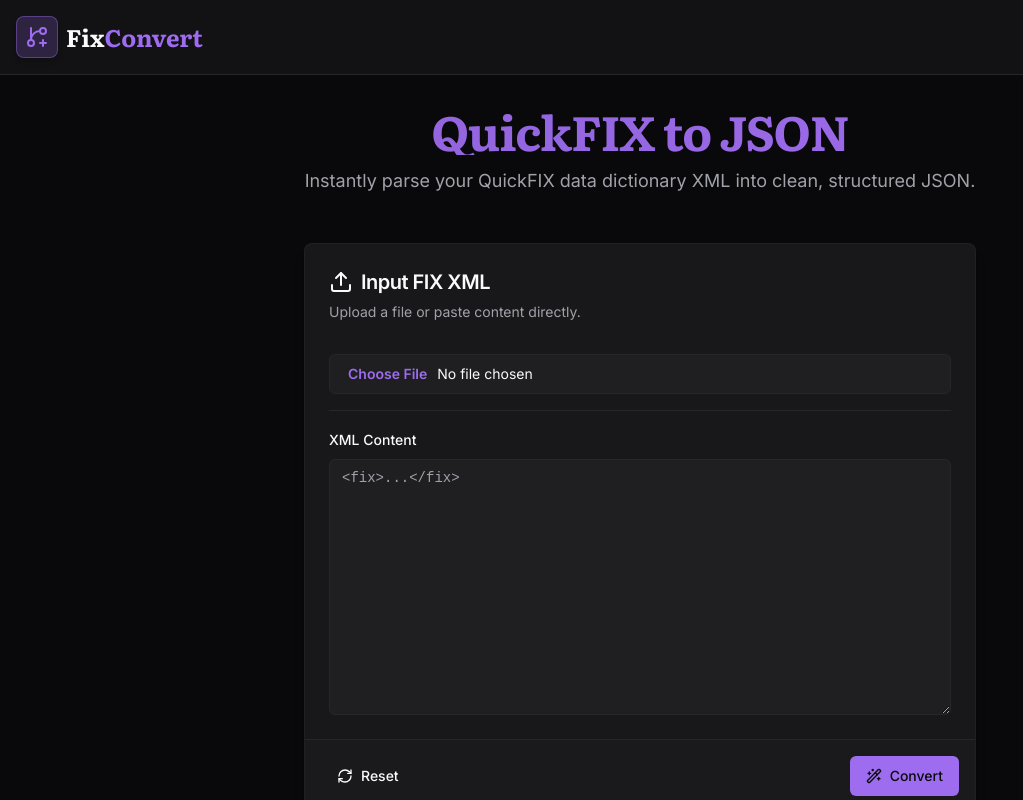
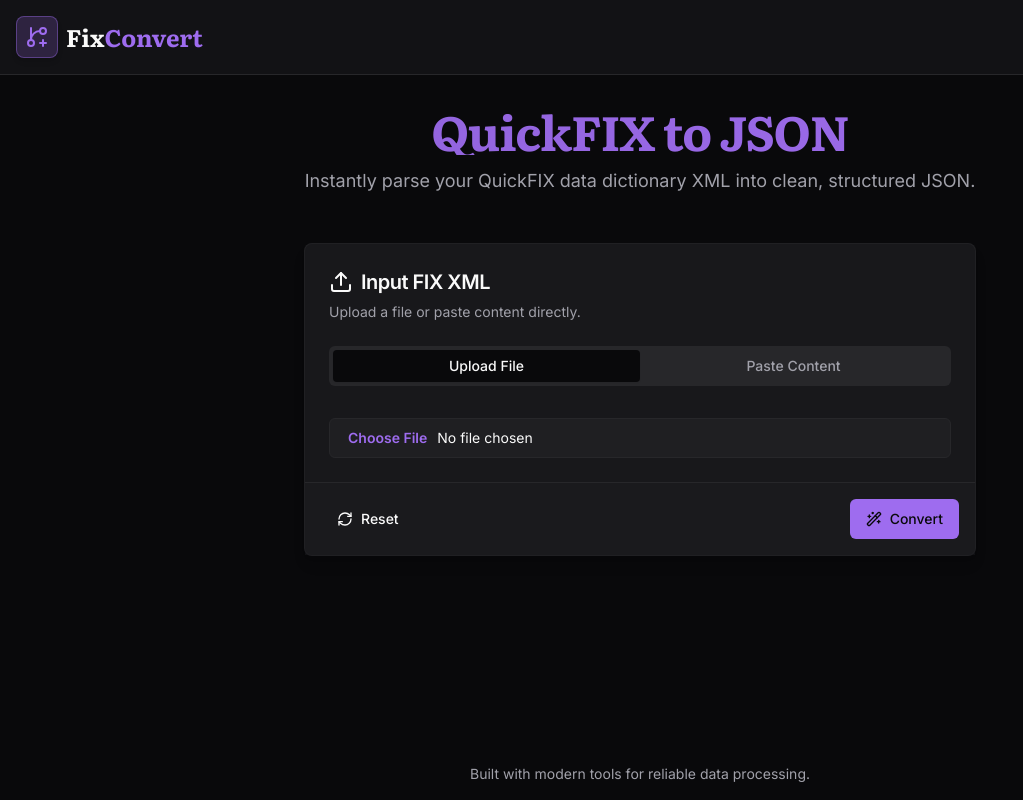
Before and after one commit to utkarsh-1912/FIXconvert, a Next.js app: page / in a window 1280 px wide. Shown: the top 800 px of the page, without its empty margins (0-1023 px from the left). Built offline with nearby package versions, Linux system fonts and the light colour scheme.

Commit message:
add toggle to hande
Upload a file or paste content directly.
Upload Fil

```diff
--- a/src/app/page.tsx
+++ b/src/app/page.tsx
@@ -12,11 +12,10 @@ import { Form, FormControl, FormField, FormItem, FormLabel, FormMessage } from '
 import { Input } from '@/components/ui/input';
 import { Textarea } from '@/components/ui/textarea';
 import { Alert, AlertDescription, AlertTitle } from '@/components/ui/alert';
-import { Skeleton } from '@/components/ui/skeleton';
 import { Logo } from '@/components/logo';
 import { Upload, FileJson, Copy, Download, AlertCircle, RefreshCw, Wand2, ArrowLeft } from 'lucide-react';
 import { useToast } from '@/hooks/use-toast';
-import { Separator } from '@/components/ui/separator';
+import { Tabs, TabsContent, TabsList, TabsTrigger } from '@/components/ui/tabs';
 
 const formSchema = z.object({
   xmlContent: z.string().min(10, { message: 'XML content must be provided.' }),
@@ -68,6 +67,14 @@ export default function Home() {
     if (file) {
       const content = await file.text();
       form.setValue('xmlContent', content);
+      // Automatically trigger conversion after file selection for a smoother flow.
+      startTransition(async () => {
+        const res = await convertFixXml(content);
+        setResult(res as { data: FixDefinition | null; error: string | null });
+        if (res.data) {
+          setStage('output');
+        }
+      });
     }
   };
 
@@ -119,6 +126,12 @@ export default function Home() {
               <CardDescription>Upload a file or paste content directly.</CardDescription>
             </CardHeader>
             <CardContent className="space-y-4">
+              <Tabs defaultValue="upload" className="w-full">
+                <TabsList className="grid w-full grid-cols-2">
+                  <TabsTrigger value="upload">Upload File</TabsTrigger>
+                  <TabsTrigger value="paste">Paste Content</TabsTrigger>
+                </TabsList>
+                <TabsContent value="upload" className="pt-4">
                   <FormItem>
                     <FormLabel className="sr-only">Upload File</FormLabel>
                     <FormControl>
@@ -130,13 +143,14 @@ export default function Home() {
                       />
                     </FormControl>
                   </FormItem>
-              <Separator />
+                </TabsContent>
+                <TabsContent value="paste" className="pt-4">
                   <FormField
                     control={form.control}
                     name="xmlContent"
                     render={({ field }) => (
                       <FormItem>
-                    <FormLabel>XML Content</FormLabel>
+                        <FormLabel className="sr-only">XML Content</FormLabel>
                         <FormControl>
                           <Textarea
                             placeholder="<fix>...</fix>"
@@ -148,6 +162,8 @@ export default function Home() {
                       </FormItem>
                     )}
                   />
+                </TabsContent>
+              </Tabs>
             </CardContent>
             <CardFooter className="flex justify-between p-4 bg-card/50 border-t">
               <Button type="button" variant="ghost" onClick={handleReset} disabled={isPending}>
@@ -178,7 +194,7 @@ export default function Home() {
          <Button variant="outline" onClick={handleReset} className="self-start">
             <ArrowLeft /> Start New Conversion
         </Button>
-        <Card className="shadow-lg bg-card/80 border-border/60 flex flex-col">
+        <Card className="shadow-lg bg-card/80 border-border/60 flex flex-col h-full">
             <Form {...form}>
               <form onSubmit={form.handleSubmit(onSubmit)} className="flex flex-col flex-1">
                 <CardHeader>
@@ -212,7 +228,7 @@ export default function Home() {
       </div>
 
       {/* Output Card */}
-      <Card className="shadow-lg sticky top-24 bg-card/80 border-border/60 flex flex-col">
+      <Card className="shadow-lg sticky top-24 bg-card/80 border-border/60 flex flex-col h-full">
         <CardHeader>
           <CardTitle className="flex items-center gap-2 text-xl">
             <FileJson />
```
Lines whose indentation alone changed are shown as unchanged.
